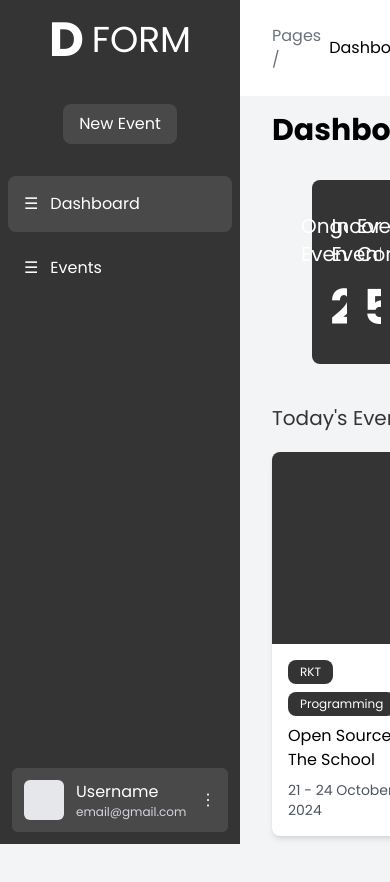
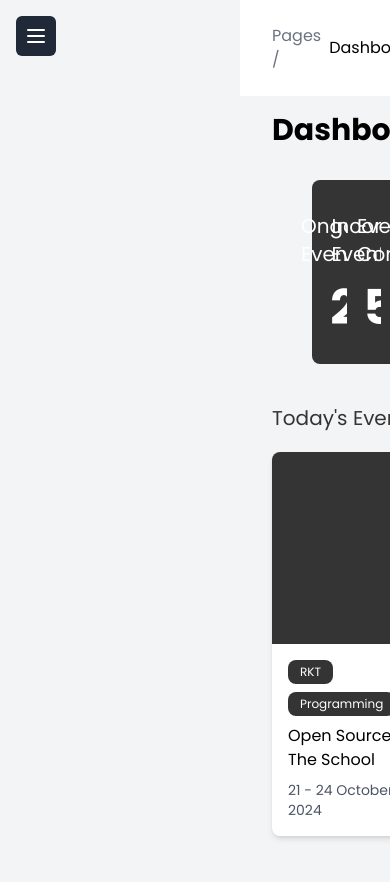
Before and after one commit to fachruddinruddin/Prototipe, a React (Vite) app: page /dashboard in a window 390 px wide. Shown: the top 882 px of the page. Built offline with nearby package versions, Linux system fonts and the light colour scheme.

Commit message:
Refactor Sidebar component; implement mobile toggle functionality, enhance layout, and improve transition effects for better user experience.

```diff
--- a/src/components/layout/Sidebar.jsx
+++ b/src/components/layout/Sidebar.jsx
@@ -1,24 +1,43 @@
-import React from "react";
+import React, { useState } from "react";
 import { Link, useLocation } from "react-router-dom";
+import { Menu, X } from "lucide-react"; // Icon untuk toggle
 import MenuItem from "../navigation/MenuItem";
 import UserInfo from "../common/UserInfo";
 
 function Sidebar() {
   const location = useLocation();
+  const [isOpen, setIsOpen] = useState(false); // State untuk toggle sidebar
 
   return (
-    <div className="w-60 bg-[#343434] text-white flex flex-col fixed h-full">
+    <>
+      {/* Button Toggle untuk Mobile */}
+      <button
+        className="md:hidden fixed top-4 left-4 z-50 bg-gray-800 text-white p-2 rounded-md"
+        onClick={() => setIsOpen(!isOpen)}
+      >
+        {isOpen ? <X size={24} /> : <Menu size={24} />}
+      </button>
+
+      {/* Sidebar */}
+      <div
+        className={`fixed top-0 left-0 h-full w-60 bg-[#343434] text-white flex flex-col transition-transform duration-300 ease-in-out z-40 ${
+          isOpen ? "translate-x-0" : "-translate-x-full"
+        } md:translate-x-0`}
+      >
+        {/* Logo */}
         <div className="p-4 flex justify-center items-center">
           <h1 className="text-5xl font-bold">D</h1>
           <span className="ml-2 text-4xl">FORM</span>
         </div>
 
+        {/* Tombol New Event */}
         <div className="p-6 flex justify-center">
           <button className="bg-white/10 text-white rounded-lg py-2 px-4 text-center">
             New Event
           </button>
         </div>
 
+        {/* Menu Items */}
         <div className="flex-grow overflow-y-auto">
           <Link to="/dashboard">
             <MenuItem
@@ -36,10 +55,12 @@ function Sidebar() {
           </Link>
         </div>
 
+        {/* User Info */}
         <div className="mt-auto">
           <UserInfo username="Username" email="email@gmail.com" />
         </div>
       </div>
+    </>
   );
 }
 
```
Lines whose indentation alone changed are shown as unchanged.
